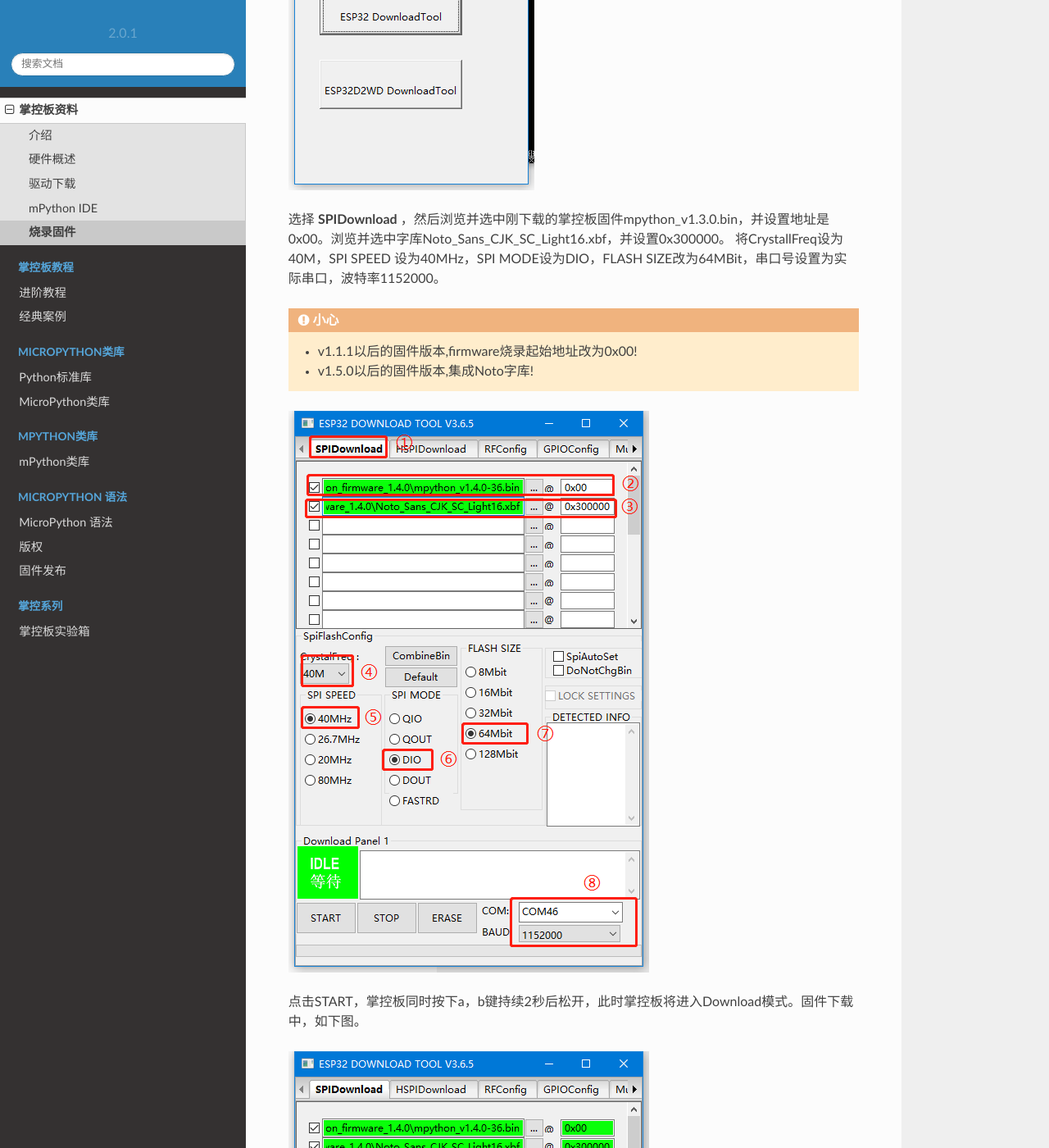
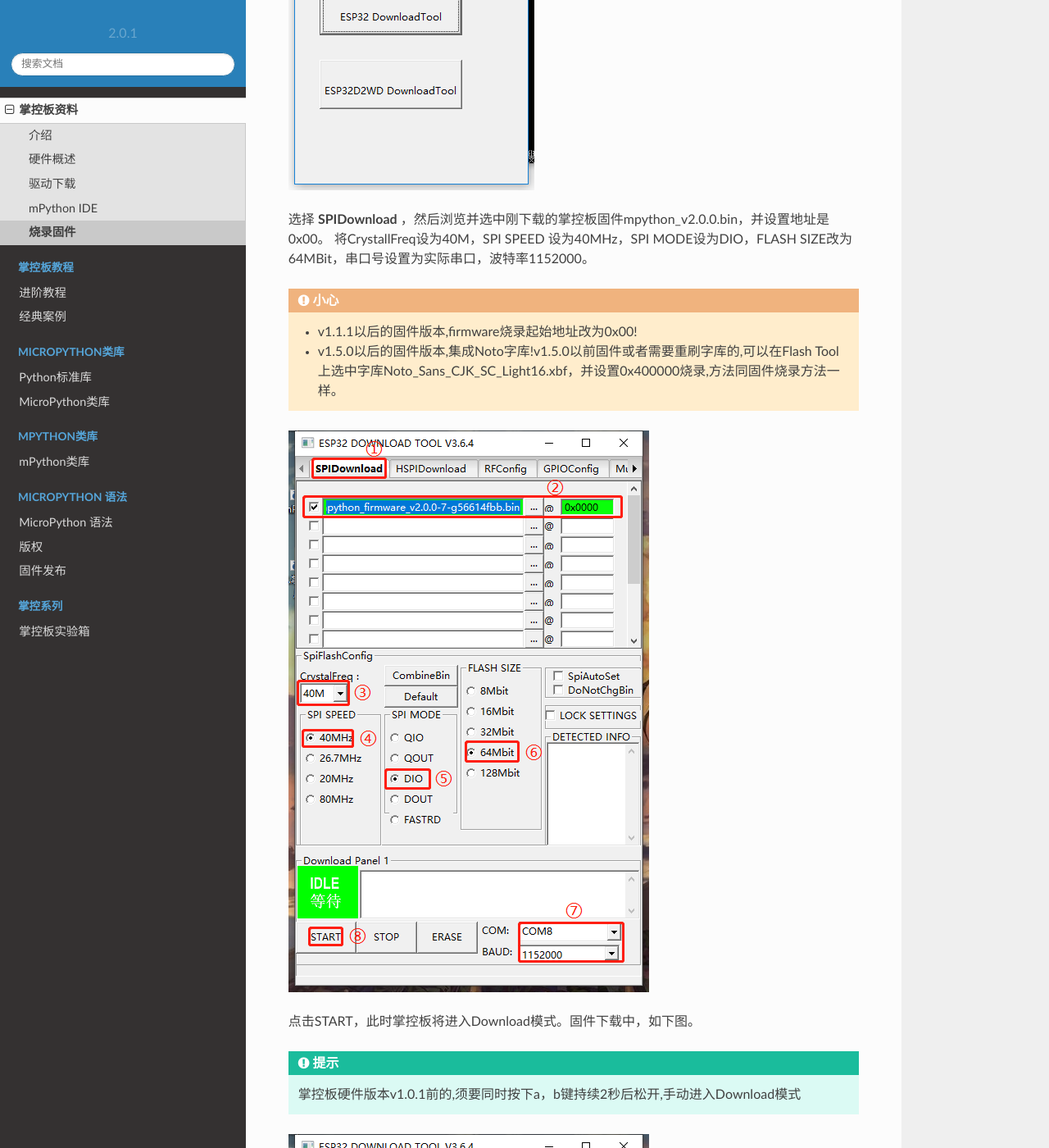
Before and after one commit to labplus-cn/mpython-docs, a Sphinx documentation site: the page built from docs/board/flashburn.rst, in a window 1280 px wide and 1400 px high, scrolled down 585 px. Shown: the whole window at 82% size. Built offline with Sphinx 7.4.7 and the Read the Docs theme 2.0.0, drawn with Linux system fonts in a browser that asks for light colours; pages that are not in the unit, such as notebooks, are missing from menus.

Commit message:
更新烧录章节说明

```diff
--- a/docs/board/flashburn.rst
+++ b/docs/board/flashburn.rst
@@ -2,7 +2,7 @@
 ====================
 
 
-* 烧录工具使用乐鑫官网提供的 `flash下载软件 <https://www.espressif.com/zh-hans/support/download/other-tools>`_。
+* 烧录工具使用乐鑫官网提供的 `Flash下载软件 <https://www.espressif.com/zh-hans/support/download/other-tools>`_。
 * 掌控板固件可到 :ref:`掌控固件发布<release>` 章节获取。
 
 ---------
@@ -11,17 +11,19 @@
 
 .. image:: /images/flashburn/flashDownload_1.png
 
-选择 **SPIDownload** ，然后浏览并选中刚下载的掌控板固件mpython_v1.3.0.bin，并设置地址是0x00。浏览并选中字库Noto_Sans_CJK_SC_Light16.xbf，并设置0x300000。
+选择 **SPIDownload** ，然后浏览并选中刚下载的掌控板固件mpython_v2.0.0.bin，并设置地址是0x00。
 将CrystallFreq设为40M，SPI SPEED 设为40MHz，SPI MODE设为DIO，FLASH SIZE改为64MBit，串口号设置为实际串口，波特率1152000。
 
 .. Caution::
 
     * v1.1.1以后的固件版本,firmware烧录起始地址改为0x00!
-    * v1.5.0以后的固件版本,集成Noto字库!
+    * v1.5.0以后的固件版本,集成Noto字库!v1.5.0以前固件或者需要重刷字库的,可以在Flash Tool上选中字库Noto_Sans_CJK_SC_Light16.xbf，并设置0x400000烧录,方法同固件烧录方法一样。
 
 .. image:: /images/flashburn/flashDownload_2.png
 
-点击START，掌控板同时按下a，b键持续2秒后松开，此时掌控板将进入Download模式。固件下载中，如下图。
+点击START，此时掌控板将进入Download模式。固件下载中，如下图。
+
+.. Hint:: 掌控板硬件版本v1.0.1前的,须要同时按下a，b键持续2秒后松开,手动进入Download模式
 
 .. image:: /images/flashburn/flashDownload_3.png
 
```
Also changed, not shown: docs/images/flashburn/flashDownload_2.png, docs/images/flashburn/flashDownload_3.png, docs/images/flashburn/flashDownload_4.png.
